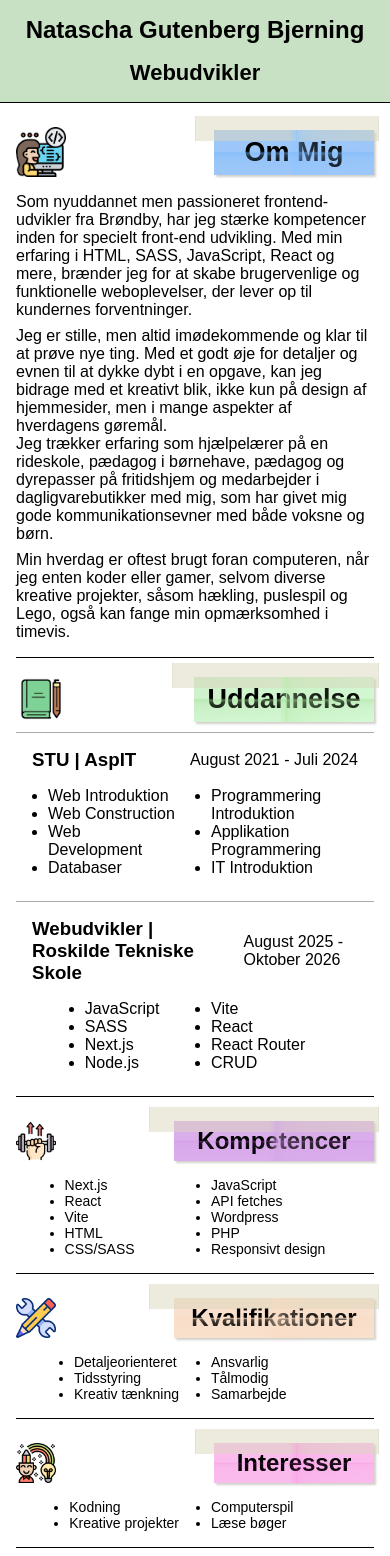
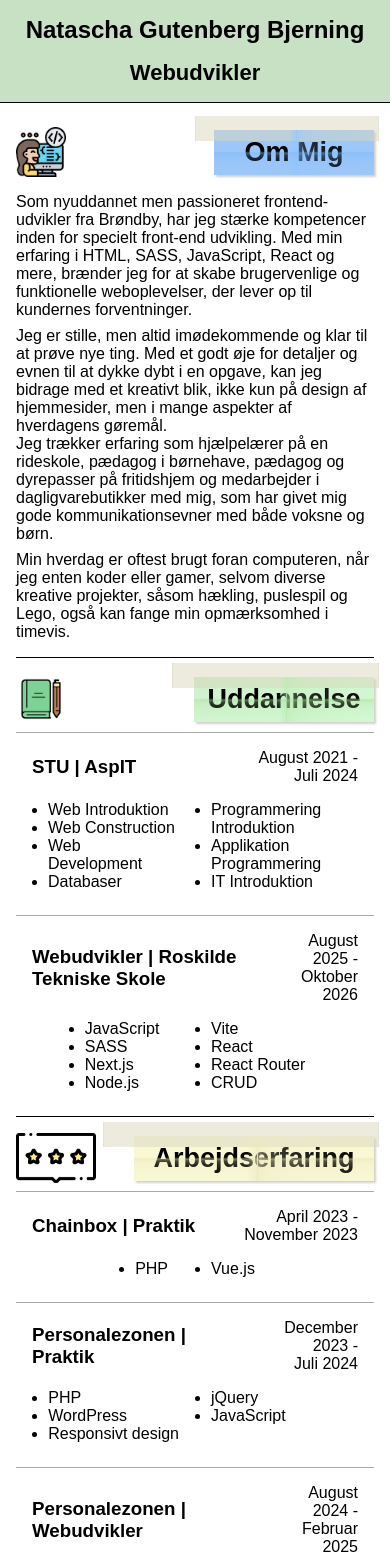
Before and after one commit to NataschaBGB/cv, a Next.js app: page / in a window 390 px wide. Shown: the top 1556 px of the page. Built offline with nearby package versions, Linux system fonts and the light colour scheme.

Commit message:
feat: added experience component
- finished mobile styling for entire project

```diff
--- a/app/page.jsx
+++ b/app/page.jsx
@@ -8,6 +8,7 @@ import Languages from "@/components/languages";
 import Code from "@/components/code";
 import Profile from "@/components/profile";
 import Educations from "@/components/educations";
+import Experience from "@/components/experience";
 
 export default function Home() {
   return (
@@ -16,7 +17,7 @@ export default function Home() {
         <main className='cv__main'>
           <Profile />
           <Educations />
-          {/* <Experience /> */}
+          <Experience />
         </main>
 
         <aside className='cv__sidebar'>
--- a/components/educations/educations.sass
+++ b/components/educations/educations.sass
@@ -37,3 +37,5 @@
         justify-content: space-between
         align-items: center
         gap: 1rem
+        p
+            text-align: right
--- a/components/educations/index.jsx
+++ b/components/educations/index.jsx
@@ -19,7 +19,7 @@ export default function Educations() {
             <article className='educations__education'>
                 <div className="educations__title">
                     <h3>STU | AspIT</h3>
-                        <p>August 2021 - Juli 2024</p>
+                    <p>August 2021 -<br/> Juli 2024</p>
                 </div>
                 <div className="educations__list">
                     <ul>
@@ -38,7 +38,7 @@ export default function Educations() {
             <article className='educations__education'>
                 <div className="educations__title">
                     <h3>Webudvikler | Roskilde Tekniske Skole</h3>
-                        <p>August 2025 - Oktober 2026</p>
+                    <p>August 2025 -<br/> Oktober 2026</p>
                 </div>
                 <div className="educations__list">
                     <ul>
--- /dev/null
+++ b/components/experience/experience.sass
@@ -0,0 +1,54 @@
+.experiences
+    border-bottom: 1px solid black
+
+
+    // MARK: Paper Titles
+    &__titles
+        display: flex
+        align-items: center
+        justify-content: space-between
+        margin: 1rem 0 0
+
+        // Paper Label
+        .paper
+            height: 45px
+            width: 240px
+            background: #f9f8d5
+            font-size: 18px
+
+        // Paper Folds
+        .paper::after
+            background: linear-gradient(rgba(255, 255, 255, 0), 51%, #e6e4b0, 52%, rgba(255, 255, 255, 0)), linear-gradient(to right, rgba(255, 255, 255, 0), 51%, #ebe9bf, 52%, rgba(255, 255, 255, 0))
+
+
+    // MARK: Experience
+    &__experience
+        margin: 0.5rem 0
+        padding: 1rem 1rem 0
+        border-top: 1px solid #aaaaaa
+
+    // Experience Title ( Name and Date )
+    &__title
+        display: flex
+        justify-content: space-between
+        align-items: center
+        gap: 1rem
+        p
+            text-align: right
+
+    // Workplace Name
+    // &__name
+    //     width: 50%
+
+    // List of Subjects
+    &__list
+        display: flex
+        flex-direction: column
+        align-items: center
+        padding: 1rem
+        ul
+            column-count: 2
+            column-gap: 2rem
+    // Workplace Description
+    &__text
+        padding: 1rem 0
--- /dev/null
+++ b/components/experience/index.jsx
@@ -0,0 +1,60 @@
+import Image from 'next/image';
+import experience from '../../assets/experience.png'
+import './experience.sass'
+
+export default function Experience() {
+
+    return (
+        <section className="experiences">
+
+            <figure className="experiences__titles">
+                <Image src={experience} alt="experiences_image" height={50} className="experiences__image" />
+                <figcaption className="paper">
+                    <div className="top-tape"></div>
+                    <h2>Arbejdserfaring</h2>
+                </figcaption>
+            </figure>
+
+            <article className="experiences__experience">
+                <div className='experiences__title'>
+                    <h3>Chainbox | Praktik</h3>
+                    <p>April 2023 -<br/> November 2023</p>
+                </div>
+                <div className="experiences__list">
+                    <ul>
+                        <li>PHP</li>
+                        <li>Vue.js</li>
+                    </ul>
+                </div>
+            </article>
+
+            <article className="experiences__experience">
+                <div className='experiences__title'>
+                    <h3>Personalezonen | Praktik</h3>
+                    <p>December 2023 -<br/> Juli 2024</p>
+                </div>
+                <div className="experiences__list">
+                    <ul>
+                        <li>PHP</li>
+                        <li>WordPress</li>
+                        <li>Responsivt design</li>
+                        <li>jQuery</li>
+                        <li>JavaScript</li>
+                    </ul>
+                </div>
+            </article>
+
+            <article className="experiences__experience">
+                <div className='experiences__title'>
+                    <h3>Personalezonen | Webudvikler</h3>
+                    <p>August 2024 -<br/> Februar 2025</p>
+                </div>
+                <section className="experiences__text">
+                    <p>I min tid i virksomheden har jeg opnået mere erfaring med HTML, SCSS, jQuery, JavaScript, PHP og WordPress.<br/>
+                    Jeg har blandt andet udviklet en kalender og en FAQ-sektion til en stor zoologisk have ved hjælp af HTML, SCSS, PHP, WordPress og jQuery, ligesom jeg har kodet en hel hjemmeside til en internetcafé helt fra bunden.</p>
+                </section>
+            </article>
+        </section>
+
+    )
+}
```
Lines whose indentation alone changed are shown as unchanged.
